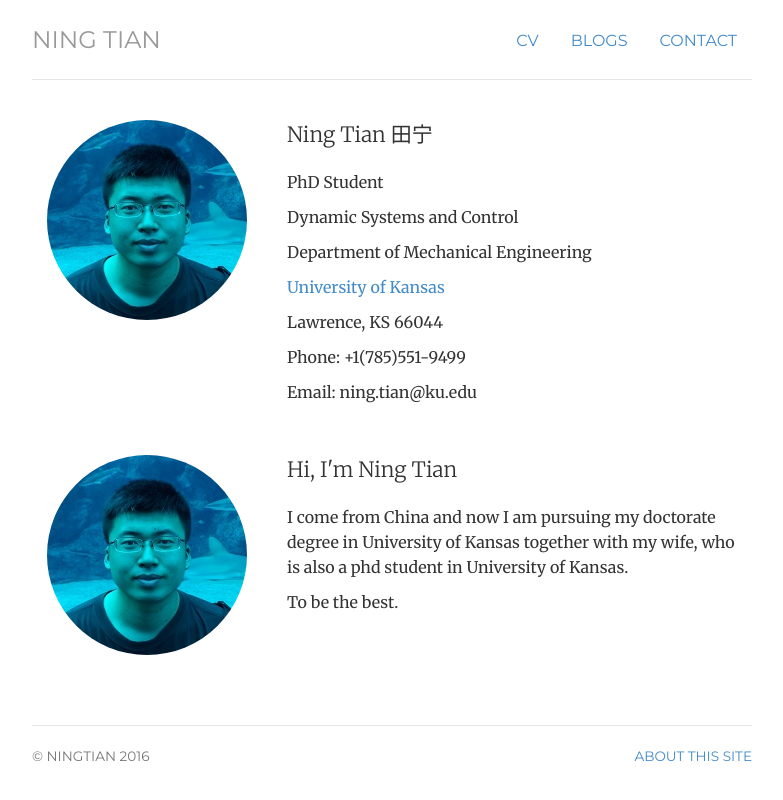
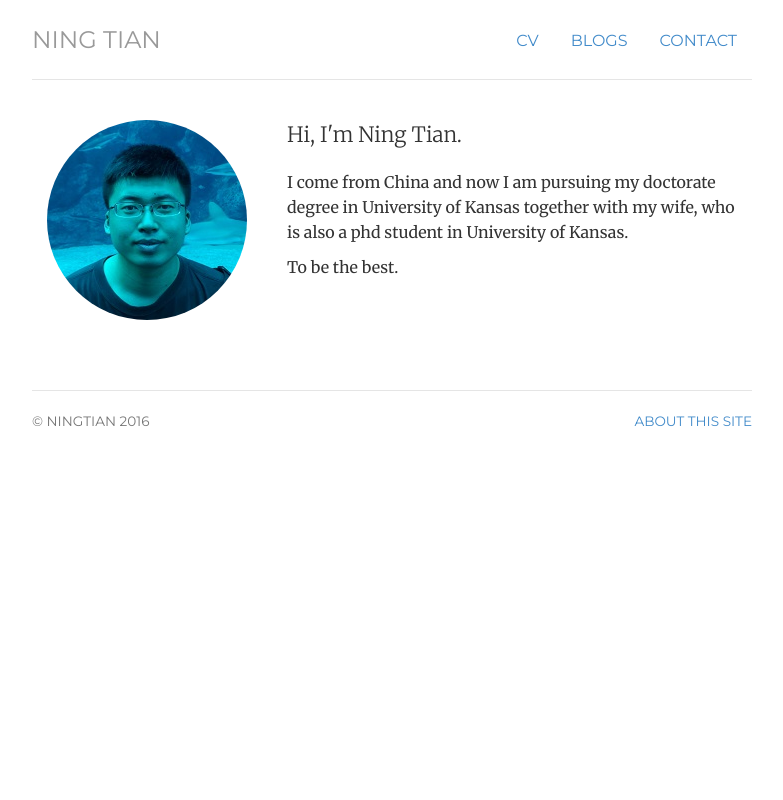
Before and after one commit to ningtian/ningtian.github.io, a Jekyll site: the page built from index.html, in a window 1280 px wide. Shown: the top 800 px of the page, without its empty margins (248-1031 px from the left). Built offline with Jekyll 4.4.1, drawn with Linux system fonts in a browser that asks for light colours.

Commit message:
Update index.html

```diff
--- a/index.html
+++ b/index.html
@@ -12,23 +12,7 @@ description: Ning Tian is a phd student living and working in University fo Kans
 	<img  class="img-circle avatar" alt="Ning Tian" src="img/ning-200px-new.jpg">
 	</div>
 	<div itemscope itemtype="http://data-vocabulary.org/Person" class="col-sm-8">
-	<p class="lead">Ning Tian 田宁</p>
-	<p>PhD Student</p>
-	<p>Dynamic Systems and Control</p>
-	<p>Department of Mechanical Engineering</p>
-	<p><span itemprop="affiliation"><a href="http://www.ku.edu/">University of Kansas</a></span></p>
-	<p>Lawrence, KS 66044</p>
-	<p>Phone: +1(785)551-9499</p>
-	<p>Email: ning.tian@ku.edu</p>
-	</div>
-</div>
-
-<div class="row marketing">
-	<div class="col-sm-4">
-	<img  class="img-circle avatar" alt="Ning Tian" src="img/ning-200px-new.jpg">
-	</div>
-	<div itemscope itemtype="http://data-vocabulary.org/Person" class="col-sm-8">
-	<p class="lead">Hi, I'm <span itemprop="name">Ning Tian</span></p>
+	<p class="lead">Hi, I'm <span itemprop="name">Ning Tian.</span></p>
 	<p>I come from China and now I am pursuing my doctorate degree in University of Kansas together with my wife, who is also a phd student in University of Kansas.</p>
 
 	<p>To be the best.</p>
```
